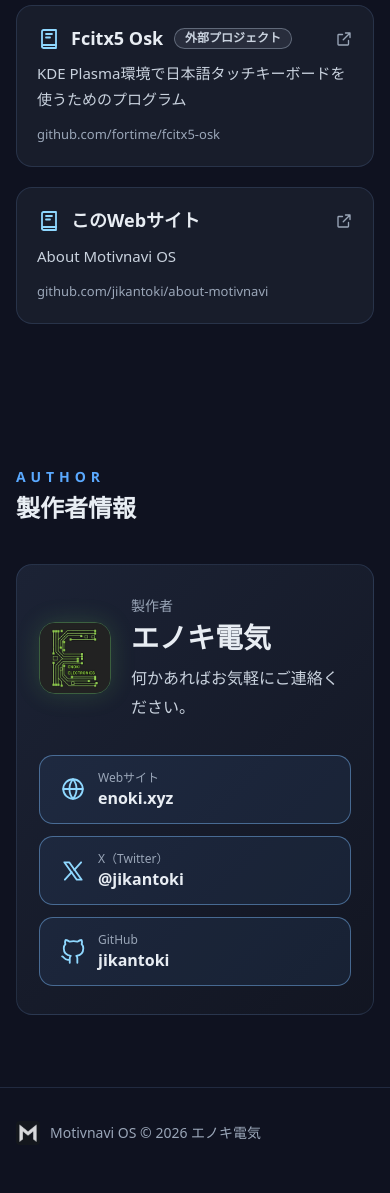
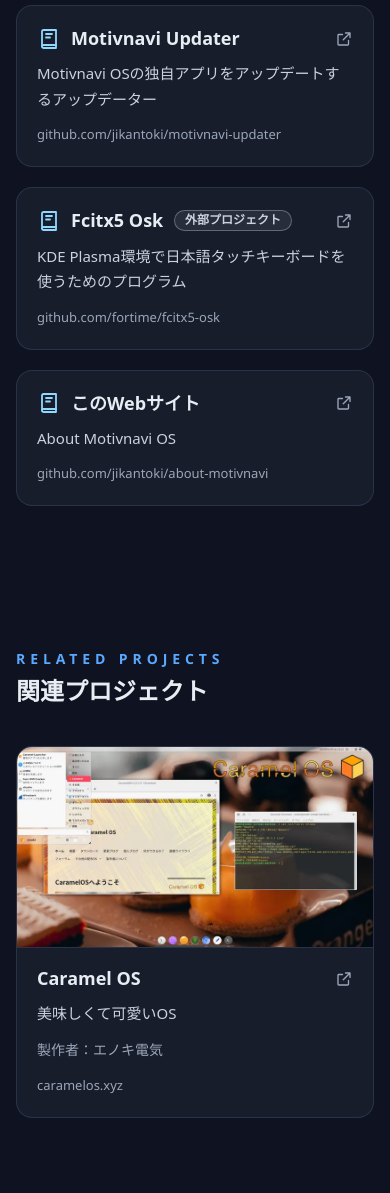
Before and after one commit to jikantoki/about-motivnavi, a plain HTML site: page htdocs/index.html in a window 390 px wide. Shown: the part 10120-11313 px from the top of the page. Drawn offline with Linux system fonts and the light colour scheme.

```diff
--- a/htdocs/css/style.css
+++ b/htdocs/css/style.css
@@ -661,6 +661,14 @@ strong { color: #fff; font-weight: 700; }
   font-size: 12px;
 }
 
+/* ===== 関連プロジェクト ===== */
+.projects { padding-top: 24px; }
+.project-card { padding: 0; overflow: hidden; gap: 0; }
+.project-thumb { display: block; aspect-ratio: 16 / 9; border-bottom: 1px solid var(--border); }
+.project-thumb img { display: block; width: 100%; height: 100%; object-fit: cover; }
+.project-body { display: flex; flex: 1; flex-direction: column; gap: 10px; padding: 20px 24px 22px; }
+.project-maker { color: var(--muted); font-size: 14px; }
+
 /* ===== 製作者情報 ===== */
 .author { padding-top: 24px; }
 
@@ -917,6 +925,8 @@ strong { color: #fff; font-weight: 700; }
   .spec-card { padding: 22px 20px; }
   .repo-grid { grid-template-columns: 1fr; }
   .repo-card { padding: 20px; }
+  .project-card { padding: 0; }
+  .project-body { padding: 18px 20px 20px; }
   .page-hero { padding: calc(var(--topbar-h) + 48px) 0 48px; }
   .hero-actions { gap: 8px; }
   .hero-actions .hero-cta { padding: 12px 16px; font-size: 15px; }
--- a/htdocs/index.html
+++ b/htdocs/index.html
@@ -73,6 +73,7 @@
           <a href="#features">機能一覧</a>
           <a href="#specs">動作環境</a>
           <a href="#repos">リポジトリ</a>
+          <a href="#projects">関連プロジェクト</a>
           <a href="#author">製作者</a>
         </div>
         <button
@@ -767,6 +768,28 @@
             <li>
               <a
                 class="repo-card"
+                href="https://github.com/jikantoki/motivnavi-updater"
+                target="_blank"
+                rel="noopener"
+              >
+                <span class="repo-head">
+                  <svg class="repo-icon" viewBox="0 0 24 24" aria-hidden="true">
+                    <path d="M5 4.5A1.5 1.5 0 0 1 6.5 3H19v15H6.5A1.5 1.5 0 0 0 5 19.5z" />
+                    <path d="M5 19.5A1.5 1.5 0 0 0 6.5 21H19v-3" />
+                    <path d="M9 7h6M9 10.5h4" />
+                  </svg>
+                  <span class="repo-name">Motivnavi Updater</span>
+                  <svg class="repo-ext" viewBox="0 0 24 24" aria-hidden="true">
+                    <path d="M14 4h6v6M20 4l-9 9M18 14v5a1 1 0 0 1-1 1H5a1 1 0 0 1-1-1V7a1 1 0 0 1 1-1h5" />
+                  </svg>
+                </span>
+                <span class="repo-desc">Motivnavi OSの独自アプリをアップデートするアップデーター</span>
+                <span class="repo-path">github.com/jikantoki/motivnavi-updater</span>
+              </a>
+            </li>
+            <li>
+              <a
+                class="repo-card"
                 href="https://github.com/fortime/fcitx5-osk"
                 target="_blank"
                 rel="noopener"
@@ -806,6 +829,64 @@
                 </span>
                 <span class="repo-desc">About Motivnavi OS</span>
                 <span class="repo-path">github.com/jikantoki/about-motivnavi</span>
+              </a>
+            </li>
+          </ul>
+        </div>
+      </section>
+
+      <!-- 関連プロジェクト -->
+      <section
+        id="projects"
+        class="section projects"
+        aria-labelledby="projects-title"
+      >
+        <div class="container">
+          <h2 id="projects-title" class="section-title">
+            <span class="en">Related Projects</span>関連プロジェクト
+          </h2>
+          <ul class="repo-grid project-grid">
+            <li>
+              <a
+                class="repo-card project-card"
+                href="https://caramelos.xyz"
+                target="_blank"
+                rel="noopener"
+              >
+                <picture class="project-thumb">
+                  <source
+                    type="image/webp"
+                    srcset="
+                      /images/projects/caramel-os-800.webp  800w,
+                      /images/projects/caramel-os.webp     1600w
+                    "
+                    sizes="(max-width: 560px) 100vw, (max-width: 820px) 50vw, 360px"
+                  />
+                  <img
+                    src="/images/projects/caramel-os-800.jpg"
+                    srcset="
+                      /images/projects/caramel-os-800.jpg  800w,
+                      /images/projects/caramel-os.jpg     1600w
+                    "
+                    sizes="(max-width: 560px) 100vw, (max-width: 820px) 50vw, 360px"
+                    width="1600"
+                    height="900"
+                    loading="lazy"
+                    decoding="async"
+                    alt="Caramel OSのデスクトップ画面。ランチャー、ブラウザ、ターミナルを開いている様子"
+                  />
+                </picture>
+                <span class="project-body">
+                  <span class="repo-head">
+                    <span class="repo-name">Caramel OS</span>
+                    <svg class="repo-ext" viewBox="0 0 24 24" aria-hidden="true">
+                      <path d="M14 4h6v6M20 4l-9 9M18 14v5a1 1 0 0 1-1 1H5a1 1 0 0 1-1-1V7a1 1 0 0 1 1-1h5" />
+                    </svg>
+                  </span>
+                  <span class="repo-desc">美味しくて可愛いOS</span>
+                  <span class="project-maker">製作者：エノキ電気</span>
+                  <span class="repo-path">caramelos.xyz</span>
+                </span>
               </a>
             </li>
           </ul>
--- a/htdocs/sw.js
+++ b/htdocs/sw.js
@@ -1,6 +1,6 @@
 // Motivnavi OS - About : Service Worker
 // 内容を更新したら CACHE_VERSION を上げると、古いキャッシュが削除されます
-const CACHE_VERSION = 'v17';
+const CACHE_VERSION = 'v18';
 const CACHE_NAME = `motivnavi-about-${CACHE_VERSION}`;
 
 const PRECACHE_URLS = [
@@ -36,6 +36,8 @@ const PRECACHE_URLS = [
   '/images/screenshots/desktop-launcher-keyboard-800.jpg',
   '/images/screenshots/desktop-home-800.webp',
   '/images/screenshots/desktop-home-800.jpg',
+  '/images/projects/caramel-os-800.webp',
+  '/images/projects/caramel-os-800.jpg',
 ];
 
 self.addEventListener('install', (event) => {
```
Also changed, not shown: htdocs/404.html (+1 -0 lines), htdocs/download/index.html (+1 -0 lines), htdocs/images/projects/caramel-os-800.jpg (added), htdocs/images/projects/caramel-os-800.webp (added), htdocs/images/projects/caramel-os.jpg (added), htdocs/images/projects/caramel-os.webp (added), 1 other file.
